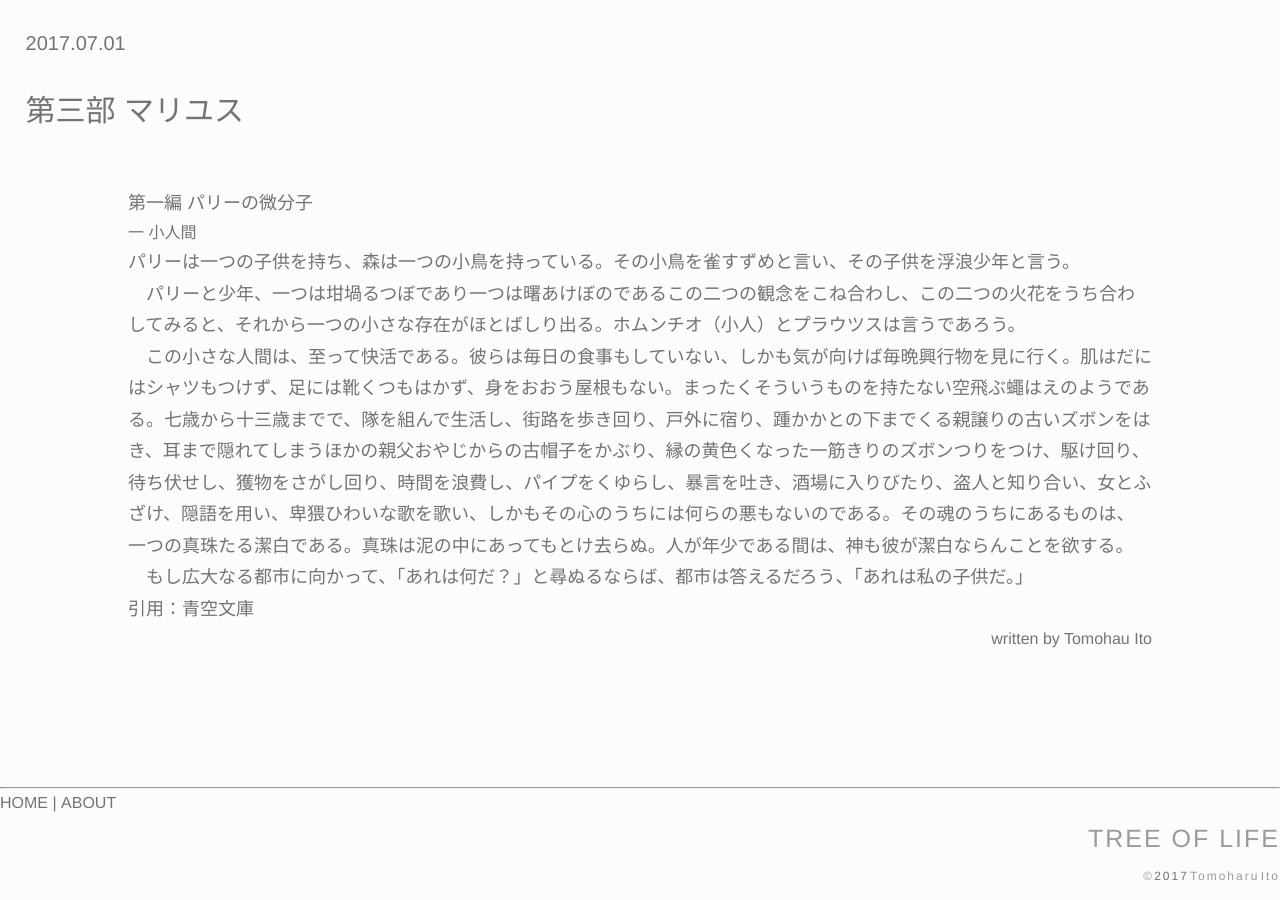
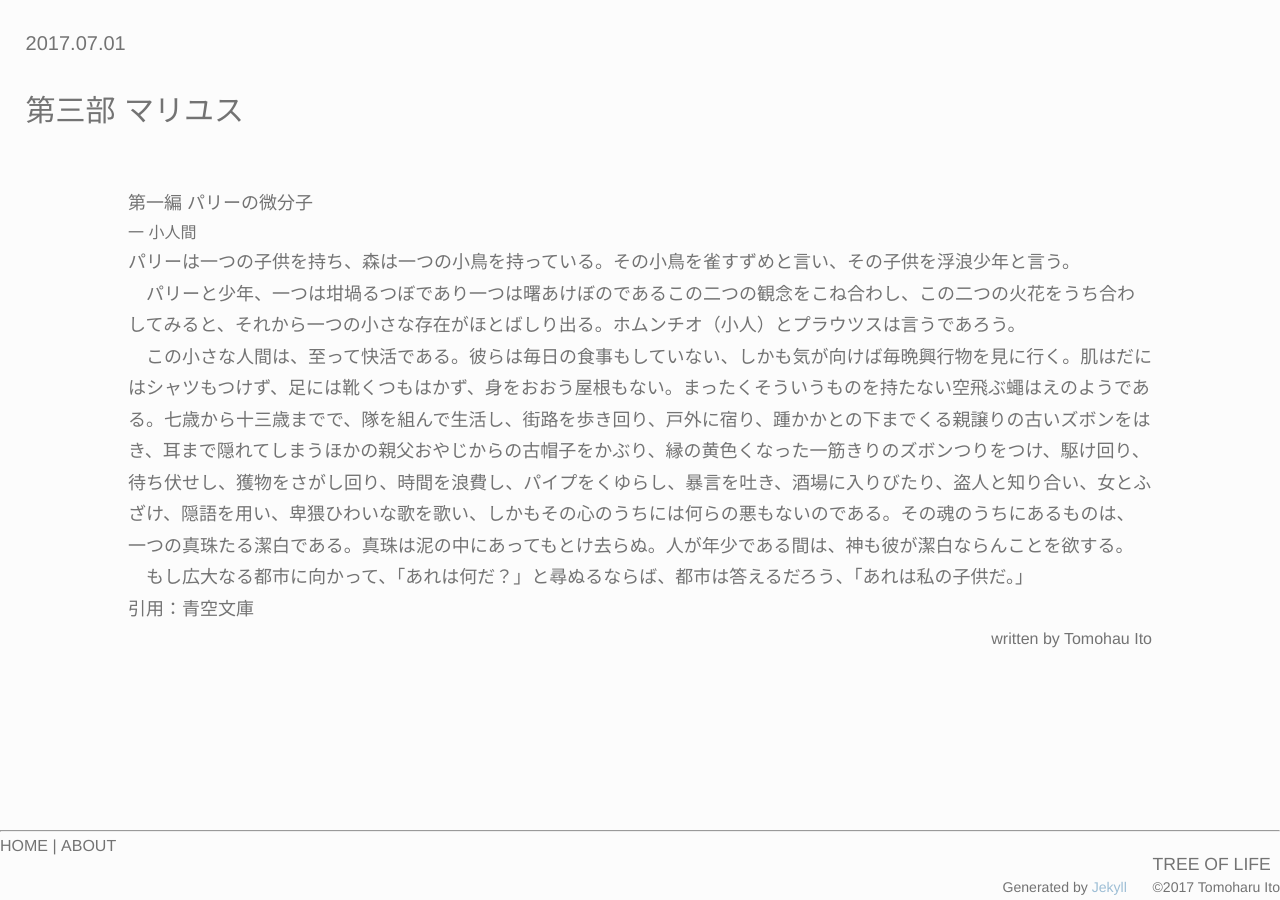
Before and after one commit to TomoharuIto/blog, a Jekyll site: the page built from _posts/2017-07-01-post.md, in a window 1280 px wide. Built offline with Jekyll 4.4.1, drawn with Linux system fonts in a browser that asks for light colours; nearby versions of some CDN libraries; comment, search, counter and statistics services are not loaded.

Commit message:
Improve the layout

```diff
--- a/_includes/footer.html
+++ b/_includes/footer.html
@@ -1,11 +1,14 @@
     <hr>
     <p><a href="/blog">HOME</a> | <a href="/blog/about.html">ABOUT</a></p>
-    <nav><!-- ==========▼Back to top▼========== -->
-      <div class="topBtn">
-        <a href="#top" class="scrollLink">
-          <div id="Arrow"></div>
-       </a>
-      </div><!-- /.topBtn -->
-    </nav><!-- ==========▲Back to top▲========== -->
-    <h3 class="Sub-Logo">TREE OF LIFE</h3>
-    <p class="copyright"><small>&copy;<span id="year"></span> Tomoharu Ito</small></p>
+    <nav class="topBtn">
+      <a href="#top" class="scrollLink">
+        <div id="Arrow"></div>
+      </a>
+    </nav><!-- /.topBtn -->
+    <aside class="Colophon">
+      <p class="Host_on"><small>Generated by <a href="http://jekyllrb-ja.github.io" target="_blank">Jekyll</a></small></p>
+      <div class="Trademark">
+        <p class="Sub-Logo">TREE OF LIFE</p>
+        <p class="copyright"><small>&copy;<span id="year"></span> Tomoharu Ito</small></p>
+      </div>
+    </aside>
--- a/common/css/default.css
+++ b/common/css/default.css
@@ -1,10 +1,10 @@
 @charset "UTF-8";
 /* ================================================== */
-/*== Blog page's design == ブログページのデザイン ==*/
+/* CSS for the Blog page                              */
 /* ================================================== */
 
 /*==================================*/
-/*Tagのデザイン*/
+/* Tag                              */
 /*==================================*/
 
 #Tags {
--- a/common/css/post.css
+++ b/common/css/post.css
@@ -1,7 +1,7 @@
 @charset "UTF-8";
 
 /* ================================================== */
-/*== Post page's design == ポストページのデザイン ==*/
+/* == Post page's design == ポストページのデザイン == */
 /* ================================================== */
 
 body * {
@@ -22,7 +22,7 @@ body * {
 
 * a {
   text-decoration: none;
-  -webkit-tap-highlight-color: transparent; /*スマートフォンで画面をタップ時に出る影を無効化*/
+  -webkit-tap-highlight-color: transparent; /* スマートフォンで画面をタップ時に出る影を無効化 */
 }
 
 * ul {
@@ -54,7 +54,7 @@ body * {
 }
 
 /* ================================================== */
-/*== Articles == 記事 ==*/
+/* == Articles == 記事 == */
 /* ================================================== */
 
 #Headline {
@@ -96,37 +96,51 @@ text-align: end;
 }
 
 /* ================================================== */
-/*== Page footer == ページフッター ==*/
+/* == Page footer == ページフッター == */
 /* ================================================== */
 
-#Appendix {
-  padding: 1% 0;
-  /* display: block;     */
-  /* position: absolute; */
-  /* align-self: baseline; */
-  /* height: 3em; */
-  /* width: 100%; */
-  /* right: 0; */
-  /* bottom: -3.5em; */
+#pageFood {
+  position: absolute;
+  min-width: 100%;
+  padding-bottom: 0.5%;
+  right: 0;
+  bottom: -6.5vw;
+}
+
+.Colophon {
+  display: flex;
+  flex-flow: row nowrap;
+  flex: initial;
+  justify-content: flex-end;
+}
+
+.Host_on {
+  align-self: flex-end;
+  font-size: calc(0.875em + 0.25 * (100 - 80em) / 80);
+  font-size: -webkit-calc(87.5% + 0.25 * (100vw - 800%) / 80);
+  text-align: right;
+}
+
+.Host_on a {
+  color: #9DBED5;
+}
+
+.Trademark {
+  padding-left: 2vw;
 }
 
 .Sub-Logo {
-  font-size: 25px;
-  text-align: right;
-  color: #9B9B9B;
-  letter-spacing: 2px;
+  font-size: calc(0.875em + 0.25 * (100 - 80em) / 80);
+  font-size: -webkit-calc(87.5% + 0.25 * (100vw - 800%) / 80);
+  line-height: 0.5;
+  text-align: left;
 }
 
 .copyright {
-  font-size: 15px;
-  text-align: right;
-}
-
-.copyright small {
-  letter-spacing: 2px;
-  word-spacing: -4px;
   white-space: nowrap;
-  color: #9B9B9B;
+  font-size: calc(0.875em + 0.25 * (100 - 80em) / 80);
+  font-size: -webkit-calc(87.5% + 0.25 * (100vw - 800%) / 80);
+  text-align: left;
 }
 
 /* ================================================== */
@@ -149,7 +163,7 @@ text-align: end;
 @media screen and (max-width:600px) {
 
 /* ================================================== */
-/*== Articles == 記事 ==*/
+/* == Articles == 記事 == */
 /* ================================================== */
 
 #Headline > time {
@@ -182,7 +196,7 @@ h4 {
   text-align: left;
 }
 /* ================================================== */
-/*  Back to the Top == トップへ戻るボタン */
+/* Back to the Top == トップへ戻るボタン */
 /* ================================================== */
 
 .topBtn {
```
Also changed, not shown: _layouts/default.html (+13 -10 lines), 1 other file.
